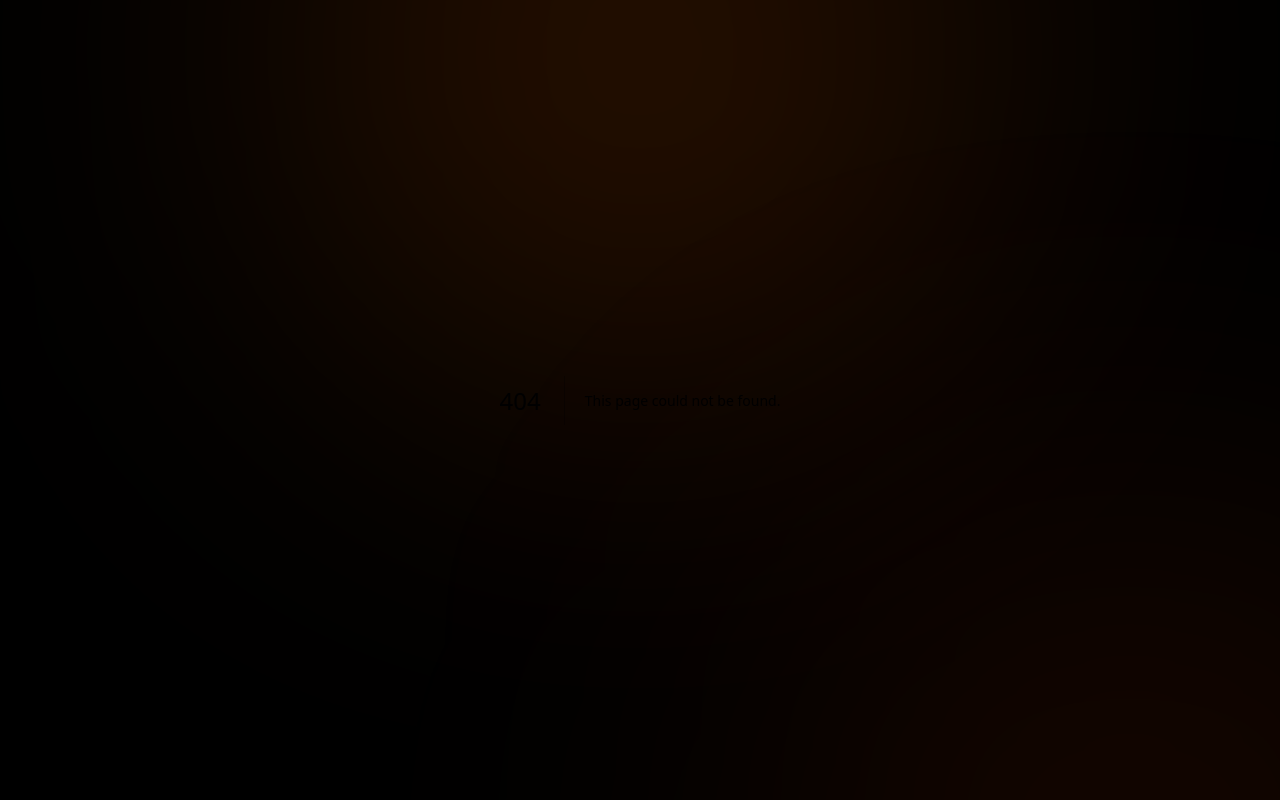
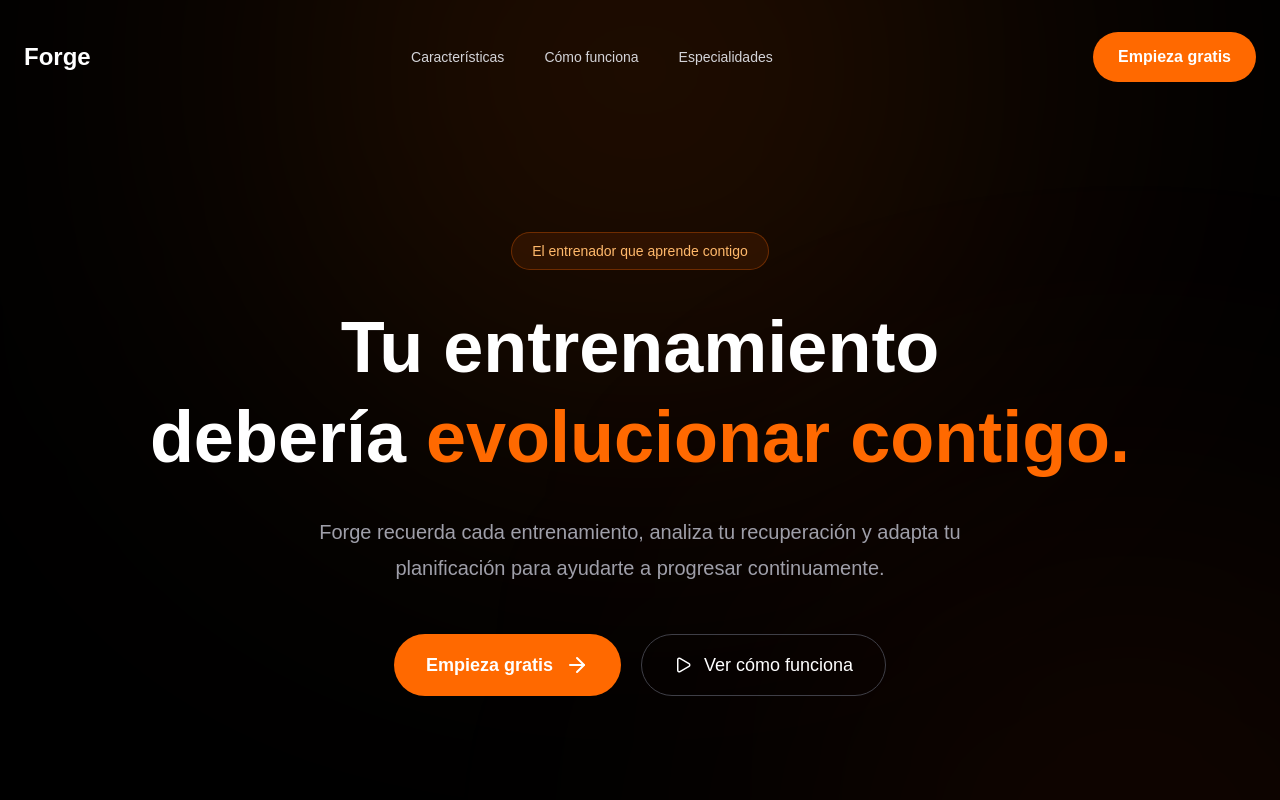
Before and after one commit to airanvlz-6/formapro, a Next.js app: page /v2 in a window 1280 px wide. Before the commit this address had no page. Built offline with nearby package versions, Linux system fonts and the light colour scheme.

Commit message:
hero landing v2 con framer motion

```diff
--- /dev/null
+++ b/app/v2/page.tsx
@@ -0,0 +1,9 @@
+import Hero from "@/components/Hero";
+
+export default function LandingV2() {
+  return (
+    <main>
+      <Hero />
+    </main>
+  );
+}
--- /dev/null
+++ b/components/Hero.tsx
@@ -0,0 +1,71 @@
+"use client";
+
+import { motion } from "framer-motion";
+import { ArrowRight, Play } from "lucide-react";
+
+export default function Hero() {
+  return (
+    <section className="relative min-h-screen overflow-hidden bg-black text-white">
+
+      {/* Background */}
+      <div className="absolute inset-0">
+        <div className="absolute left-1/2 top-[-280px] h-[700px] w-[700px] -translate-x-1/2 rounded-full bg-orange-500/15 blur-[180px]" />
+        <div className="absolute bottom-[-350px] right-[-150px] h-[600px] w-[600px] rounded-full bg-orange-600/10 blur-[180px]" />
+      </div>
+
+      <div className="relative z-10 mx-auto flex min-h-screen max-w-7xl flex-col justify-center px-6">
+
+        {/* NAVBAR */}
+        <nav className="absolute top-8 left-0 right-0 flex items-center justify-between px-6">
+          <h1 className="text-2xl font-bold">Forge</h1>
+
+          <div className="hidden gap-10 text-sm text-zinc-300 lg:flex">
+            <a href="#caracteristicas">Características</a>
+            <a href="#como-funciona">Cómo funciona</a>
+            <a href="#especialidades">Especialidades</a>
+          </div>
+
+          <a href="/app" className="rounded-full border border-orange-500/30 bg-orange-500 px-6 py-3 font-semibold transition hover:bg-orange-400">
+            Empieza gratis
+          </a>
+        </nav>
+
+        {/* HERO */}
+        <motion.div
+          initial={{ opacity: 0, y: 40 }}
+          animate={{ opacity: 1, y: 0 }}
+          transition={{ duration: .8 }}
+          className="mx-auto mt-32 max-w-5xl text-center"
+        >
+          <div className="mb-8 inline-flex rounded-full border border-orange-500/30 bg-orange-500/10 px-5 py-2 text-sm text-orange-300">
+            El entrenador que aprende contigo
+          </div>
+
+          <h1 className="text-5xl font-bold leading-tight md:text-7xl">
+            Tu entrenamiento
+            <br />
+            debería
+            <span className="text-orange-500"> evolucionar contigo.</span>
+          </h1>
+
+          <p className="mx-auto mt-8 max-w-2xl text-xl leading-9 text-zinc-400">
+            Forge recuerda cada entrenamiento, analiza tu recuperación y adapta tu planificación para ayudarte a progresar continuamente.
+          </p>
+
+          {/* CTA */}
+          <div className="mt-12 flex flex-col justify-center gap-5 sm:flex-row">
+            <a href="/app" className="group flex items-center justify-center gap-3 rounded-full bg-orange-500 px-8 py-4 text-lg font-semibold transition hover:scale-105 hover:bg-orange-400">
+              Empieza gratis
+              <ArrowRight className="transition group-hover:translate-x-1" />
+            </a>
+            <a href="#como-funciona" className="flex items-center justify-center gap-3 rounded-full border border-zinc-700 px-8 py-4 text-lg hover:border-orange-400">
+              <Play size={18} />
+              Ver cómo funciona
+            </a>
+          </div>
+        </motion.div>
+
+      </div>
+    </section>
+  );
+}
--- a/package.json
+++ b/package.json
@@ -11,6 +11,7 @@
   "dependencies": {
     "@supabase/supabase-js": "^2.105.4",
     "clsx": "^2.1.1",
+    "framer-motion": "^12.42.2",
     "html2canvas": "^1.4.1",
     "lucide-react": "^1.23.0",
     "next": "16.2.6",
```
Also changed, not shown: 1 other file (tests, documents, lock files or other folders).
